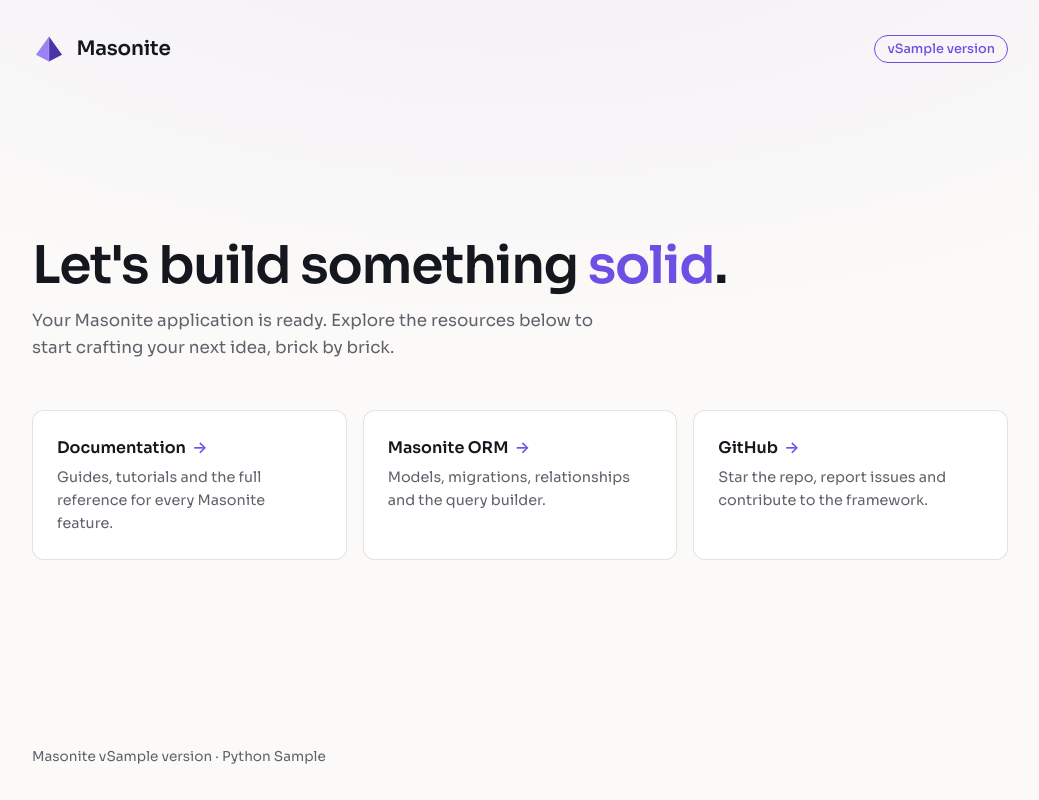
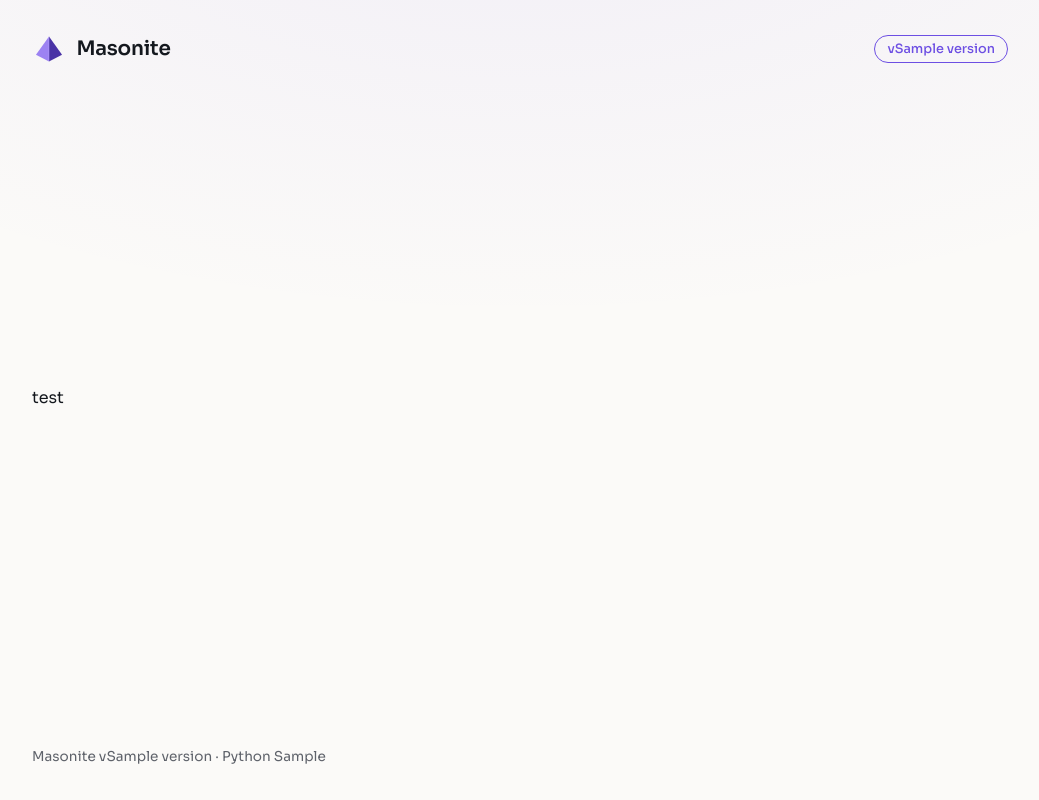
Before and after one commit to agustind/ticketx, a Python web app: template templates/welcome.html in a window 1280 px wide. Shown: the whole page, without its empty margins (120-1159 px from the left). Run offline with Jinja, Linux system fonts and the light colour scheme; the template is opened without the code that fills it: most values are stand-ins (such as "Sample title", 1, 10 or a date in 2020).

Commit message:
Enable /users API route and replace welcome page content

```diff
--- a/routes/api.py
+++ b/routes/api.py
@@ -5,5 +5,5 @@ middleware group when the ApiProvider is enabled in config/providers.py.
 """
 
 ROUTES = [
-    # Route.get("/users", "UsersController@index"),
+    Route.get("/users", "UsersController@index"),
 ]
--- a/templates/welcome.html
+++ b/templates/welcome.html
@@ -191,30 +191,7 @@
         <span class="pill">v{{ version }}</span>
     </header>
 
-    <main class="wrap">
-        <section class="hero">
-            <h1>Let's build something <em>solid</em>.</h1>
-            <p>
-                Your Masonite application is ready. Explore the resources below
-                to start crafting your next idea, brick by brick.
-            </p>
-        </section>
-
-        <section class="cards">
-            <a class="card" href="https://docs.masonite.dev">
-                <h2>Documentation <span>&rarr;</span></h2>
-                <p>Guides, tutorials and the full reference for every Masonite feature.</p>
-            </a>
-            <a class="card" href="https://orm.masoniteproject.com">
-                <h2>Masonite ORM <span>&rarr;</span></h2>
-                <p>Models, migrations, relationships and the query builder.</p>
-            </a>
-            <a class="card" href="https://github.com/masonitedev/masonite">
-                <h2>GitHub <span>&rarr;</span></h2>
-                <p>Star the repo, report issues and contribute to the framework.</p>
-            </a>
-        </section>
-    </main>
+    <main class="wrap">test</main>
 
     <footer class="wrap">
         Masonite v{{ version }} &middot; Python {{ python_version }}
```
